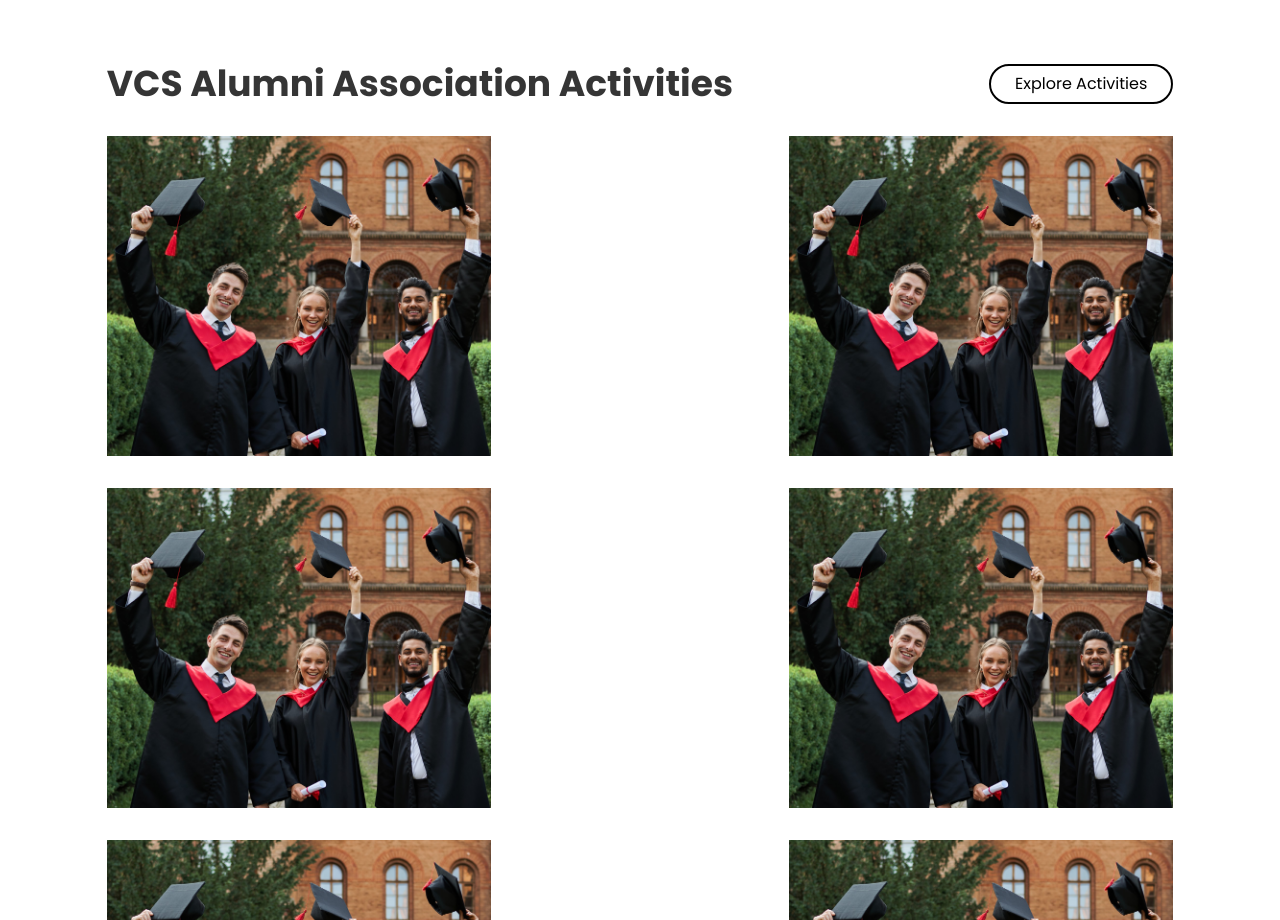
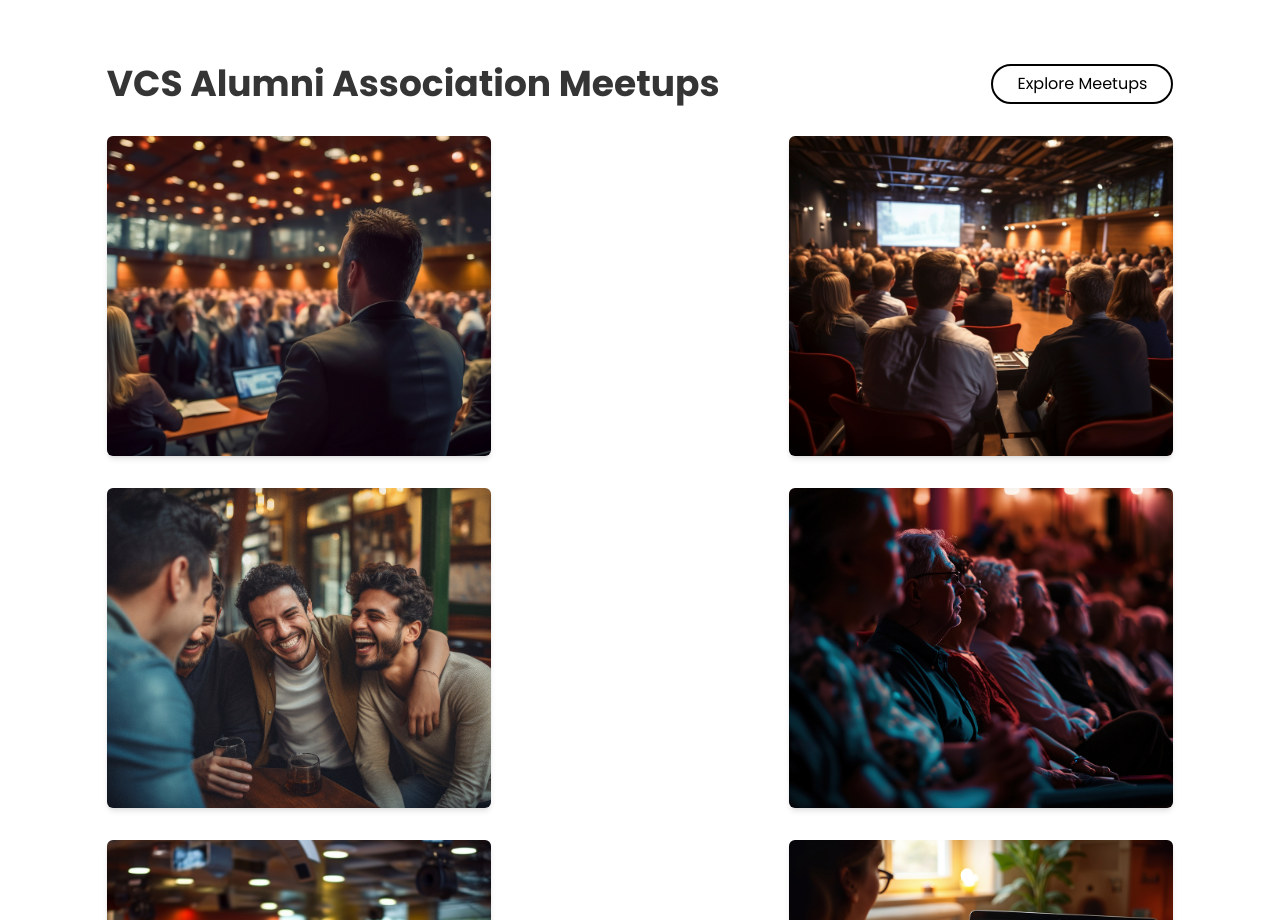
Before and after one commit to the-bipu/vcs-alumni, a Next.js app: page / in a window 1280 px wide. Shown: the part 1880-2800 px from the top of the page. Built offline with nearby package versions, Linux system fonts and the light colour scheme; no server answers.

Commit message:
fix assets

```diff
--- a/pages/about.tsx
+++ b/pages/about.tsx
@@ -38,7 +38,7 @@ export default function About() {
                     <div className='flex flex-col gap-8 w-full h-auto items-center justify-center py-20'>
                         <div className='md:w-10/12 w-11/12 h-auto flex md:flex-row flex-col items-center justify-center gap-8'>
                             <div className='md:w-1/2 w-full h-auto flex items-center justify-center'>
-                                <Image src={'/bg/alumni.jpg'} alt='sphere' width={550} height={550} priority={true} className='w-full h-96 object-cover' />
+                                <Image src={'/connect/about.jpg'} alt='sphere' width={550} height={550} priority={true} className='w-full h-96 object-cover rounded-md shadow-md' />
                             </div>
                             <div className='md:w-1/2 w-full h-auto flex flex-col items-start justify-center'>
                                 <h2 className='md:text-4xl text-3xl font-bold text-[#353535] mb-4'>VCS Alumni Association</h2>
@@ -86,7 +86,7 @@ export default function About() {
                                 </p>
                             </div>
                             <div className='md:w-1/2 w-full h-auto flex items-center justify-center'>
-                                <Image src={'/bg/alumni.jpg'} alt='sphere' width={550} height={550} priority={true} className='w-full h-80 object-cover' />
+                                <Image src={'/about/director.jpg'} alt='sphere' width={550} height={550} priority={true} className='w-full h-96 object-cover shadow-md rounded-md' />
                             </div>
                         </div>
                         <div className='md:w-10/12 w-11/12 h-auto flex flex-col items-center justify-center text-base text-black text-justify'>
--- a/pages/contact.tsx
+++ b/pages/contact.tsx
@@ -53,7 +53,7 @@ export default function Contact() {
                         <div className='md:w-10/12 w-11/12 h-auto flex md:flex-row flex-col items-start justify-center gap-8 py-10'>
 
                             <div className='md:w-1/2 w-full h-full flex flex-col gap-8 md:items-start items-center justify-center py-6'>
-                                <Image src={'/bg/alumni.jpg'} alt='sphere' width={550} height={550} priority={true} className='w-full h-80 object-cover rounded shadow' />
+                                <Image src={'/connect/reach-us.png'} alt='sphere' width={550} height={550} priority={true} className='w-full h-105 object-cover rounded shadow' />
                                 <div className='flex md:flex-row flex-col md:gap-10 gap-4 items-center text-[#1a1a1a]'>
                                     <Link href='/' className='cursor-pointer'>
                                         <Image src='/logo/vcs-logo.svg' alt='logo vaishali central school' width={200} height={80} className='md:w-28 w-24' />
--- a/pages/gallery.tsx
+++ b/pages/gallery.tsx
@@ -44,12 +44,12 @@ export default function Gallery() {
                                 </p>
                             </div>
                             <div className='w-full h-auto flex flex-row flex-wrap items-center justify-between gap-8'>
-                                <Image src={'/bg/alumni.jpg'} alt='sphere' width={550} height={550} priority={true} className='w-96 h-80 object-cover' />
-                                <Image src={'/bg/alumni.jpg'} alt='sphere' width={550} height={550} priority={true} className='w-96 h-80 object-cover' />
-                                <Image src={'/bg/alumni.jpg'} alt='sphere' width={550} height={550} priority={true} className='w-96 h-80 object-cover' />
-                                <Image src={'/bg/alumni.jpg'} alt='sphere' width={550} height={550} priority={true} className='w-96 h-80 object-cover' />
-                                <Image src={'/bg/alumni.jpg'} alt='sphere' width={550} height={550} priority={true} className='w-96 h-80 object-cover' />
-                                <Image src={'/bg/alumni.jpg'} alt='sphere' width={550} height={550} priority={true} className='w-96 h-80 object-cover' />
+                                <Image src={'/gallery/gallery1.jpg'} alt='sphere' width={550} height={550} priority={true} className='w-96 h-80 object-cover rounded-md shadow-md' />
+                                <Image src={'/gallery/gallery2.jpg'} alt='sphere' width={550} height={550} priority={true} className='w-96 h-80 object-cover rounded-md shadow-md' />
+                                <Image src={'/gallery/gallery3.jpg'} alt='sphere' width={550} height={550} priority={true} className='w-96 h-80 object-cover rounded-md shadow-md' />
+                                <Image src={'/gallery/gallery4.jpg'} alt='sphere' width={550} height={550} priority={true} className='w-96 h-80 object-cover rounded-md shadow-md' />
+                                <Image src={'/gallery/gallery5.jpg'} alt='sphere' width={550} height={550} priority={true} className='w-96 h-80 object-cover rounded-md shadow-md' />
+                                <Image src={'/gallery/gallery6.jpg'} alt='sphere' width={550} height={550} priority={true} className='w-96 h-80 object-cover rounded-md shadow-md' />
                             </div>
                         </div>
                     </div>
@@ -57,15 +57,15 @@ export default function Gallery() {
                     <div className='flex w-full h-auto items-center justify-center py-20 bg-[#eaeaea]'>
                         <div className='md:w-10/12 w-11/12 h-auto flex flex-col items-center justify-center gap-8'>
                             <div className='w-full h-auto flex md:flex-row flex-col md:gap-0 gap-4 items-center justify-between'>
-                                <h2 className='md:text-4xl text-2xl md:text-left text-center font-bold text-[#353535]'>VCS Alumni Association Activities</h2>
+                                <h2 className='md:text-4xl text-2xl md:text-left text-center font-bold text-[#353535]'>VCS Alumni Association Meetups</h2>
                             </div>
                             <div className='w-full h-auto flex flex-row flex-wrap items-center justify-between gap-8'>
-                                <Image src={'/bg/alumni.jpg'} alt='sphere' width={550} height={550} priority={true} className='w-96 h-80 object-cover' />
-                                <Image src={'/bg/alumni.jpg'} alt='sphere' width={550} height={550} priority={true} className='w-96 h-80 object-cover' />
-                                <Image src={'/bg/alumni.jpg'} alt='sphere' width={550} height={550} priority={true} className='w-96 h-80 object-cover' />
-                                <Image src={'/bg/alumni.jpg'} alt='sphere' width={550} height={550} priority={true} className='w-96 h-80 object-cover' />
-                                <Image src={'/bg/alumni.jpg'} alt='sphere' width={550} height={550} priority={true} className='w-96 h-80 object-cover' />
-                                <Image src={'/bg/alumni.jpg'} alt='sphere' width={550} height={550} priority={true} className='w-96 h-80 object-cover' />
+                                <Image src={'/meetups/meetup1.jpg'} alt='sphere' width={550} height={550} priority={true} className='w-96 h-80 object-cover rounded-md shadow-md' />
+                                <Image src={'/meetups/meetup2.jpg'} alt='sphere' width={550} height={550} priority={true} className='w-96 h-80 object-cover rounded-md shadow-md' />
+                                <Image src={'/meetups/meetup3.jpg'} alt='sphere' width={550} height={550} priority={true} className='w-96 h-80 object-cover rounded-md shadow-md' />
+                                <Image src={'/meetups/meetup4.jpg'} alt='sphere' width={550} height={550} priority={true} className='w-96 h-80 object-cover rounded-md shadow-md' />
+                                <Image src={'/meetups/meetup5.jpg'} alt='sphere' width={550} height={550} priority={true} className='w-96 h-80 object-cover rounded-md shadow-md' />
+                                <Image src={'/meetups/meetup6.jpg'} alt='sphere' width={550} height={550} priority={true} className='w-96 h-80 object-cover rounded-md shadow-md' />
                             </div>
                         </div>
                     </div>
--- a/pages/guidance.tsx
+++ b/pages/guidance.tsx
@@ -44,10 +44,10 @@ export default function Guidance() {
                     <div className='flex flex-col gap-8 w-full h-auto items-center justify-center py-20'>
                         <div className='md:w-10/12 w-11/12 h-auto flex md:flex-row flex-col items-center justify-center gap-8'>
                             <div className='md:w-1/2 w-full h-auto flex items-center justify-center'>
-                                <Image src={'/bg/alumni.jpg'} alt='sphere' width={550} height={550} priority={true} className='w-full h-80 object-cover border-8 border-white rounded-md shadow-md' />
+                                <Image src={'/career/career.jpg'} alt='sphere' width={550} height={550} priority={true} className='w-full h-96 object-cover rounded-md shadow-md' />
                             </div>
                             <div className='md:w-1/2 w-full h-auto flex flex-col items-start justify-center'>
-                                <h1 className='md:text-4xl text-2xl font-bold text-[#353535] mb-2'>Career Guidance from Alumni</h1>
+                                <h1 className='md:text-4xl text-2xl font-bold text-[#353535] mb-4'>Career Guidance from Alumni</h1>
                                 <p className='text-base text-black text-justify'>
                                     Navigating the journey from school to a successful career can be challenging, but with the right guidance, the path becomes much clearer. Our distinguished alumni, who have excelled in various fields, are here to mentor and support current students and fellow graduates. Their experiences serve as a roadmap to success, providing valuable insights into industry trends, skill development, and career opportunities.
                                     <br /><br />
--- a/pages/index.tsx
+++ b/pages/index.tsx
@@ -8,7 +8,7 @@ import { UserContext } from '@/context/userContext';
 export default function Home() {
     const { setActiveTab } = useContext(UserContext);
     useEffect(() => {
-      setActiveTab('home');
+        setActiveTab('home');
     }, [setActiveTab]);
 
 
@@ -44,7 +44,7 @@ export default function Home() {
                     <div className='flex w-full h-auto items-center justify-center py-20'>
                         <div className='md:w-10/12 w-11/12 h-auto flex md:flex-row flex-col items-center justify-center gap-8'>
                             <div className='md:w-1/2 w-full h-auto flex items-center justify-center'>
-                                <Image src={'/bg/alumni.jpg'} alt='sphere' width={550} height={550} priority={true} className='w-full h-105 object-cover' />
+                                <Image src={'/connect/about.jpg'} alt='sphere' width={550} height={550} priority={true} className='w-full h-105 object-cover shadow-md rounded-md' />
                             </div>
                             <div className='md:w-1/2 w-full h-auto flex flex-col items-start justify-center'>
                                 <h2 className='md:text-4xl text-3xl font-bold text-[#353535] mb-4'>VCS Alumni Association</h2>
@@ -90,7 +90,7 @@ export default function Home() {
                                 </Link>
                             </div>
                             <div className='md:w-1/2 w-full h-auto flex items-center justify-center'>
-                                <Image src={'/bg/alumni.jpg'} alt='sphere' width={550} height={550} priority={true} className='w-full h-105 object-cover' />
+                                <Image src={'/about/director.jpg'} alt='sphere' width={550} height={550} priority={true} className='w-full h-105 object-cover shadow-md rounded-md' />
                             </div>
                         </div>
                     </div>
@@ -98,29 +98,29 @@ export default function Home() {
                     <div className='flex w-full h-auto items-center justify-center py-20'>
                         <div className='md:w-10/12 w-11/12 h-auto flex flex-col items-center justify-center gap-8'>
                             <div className='w-full h-auto flex md:flex-row flex-col md:gap-0 gap-4 items-center justify-between'>
-                                <h2 className='md:text-4xl text-2xl md:text-left text-center font-bold text-[#353535]'>VCS Alumni Association Activities</h2>
+                                <h2 className='md:text-4xl text-2xl md:text-left text-center font-bold text-[#353535]'>VCS Alumni Association Meetups</h2>
                                 <Link href={'/gallery'}>
                                     <button
                                         className='px-6 py-1.5 transition-all bg-transparent hover:bg-black text-black hover:text-[#fff] text-semibold border-2 border-[#000] rounded-full'
                                     >
-                                        Explore Activities
+                                        Explore Meetups
                                     </button>
                                 </Link>
                             </div>
                             <div className='w-full h-auto flex flex-row flex-wrap items-center justify-between gap-8'>
-                                <Image src={'/bg/alumni.jpg'} alt='sphere' width={550} height={550} priority={true} className='w-96 h-80 object-cover' />
-                                <Image src={'/bg/alumni.jpg'} alt='sphere' width={550} height={550} priority={true} className='w-96 h-80 object-cover' />
-                                <Image src={'/bg/alumni.jpg'} alt='sphere' width={550} height={550} priority={true} className='w-96 h-80 object-cover' />
-                                <Image src={'/bg/alumni.jpg'} alt='sphere' width={550} height={550} priority={true} className='w-96 h-80 object-cover' />
-                                <Image src={'/bg/alumni.jpg'} alt='sphere' width={550} height={550} priority={true} className='w-96 h-80 object-cover' />
-                                <Image src={'/bg/alumni.jpg'} alt='sphere' width={550} height={550} priority={true} className='w-96 h-80 object-cover' />
+                                <Image src={'/meetups/meetup1.jpg'} alt='sphere' width={550} height={550} priority={true} className='w-96 h-80 object-cover rounded-md shadow-md' />
+                                <Image src={'/meetups/meetup2.jpg'} alt='sphere' width={550} height={550} priority={true} className='w-96 h-80 object-cover rounded-md shadow-md' />
+                                <Image src={'/meetups/meetup3.jpg'} alt='sphere' width={550} height={550} priority={true} className='w-96 h-80 object-cover rounded-md shadow-md' />
+                                <Image src={'/meetups/meetup4.jpg'} alt='sphere' width={550} height={550} priority={true} className='w-96 h-80 object-cover rounded-md shadow-md' />
+                                <Image src={'/meetups/meetup5.jpg'} alt='sphere' width={550} height={550} priority={true} className='w-96 h-80 object-cover rounded-md shadow-md' />
+                                <Image src={'/meetups/meetup6.jpg'} alt='sphere' width={550} height={550} priority={true} className='w-96 h-80 object-cover rounded-md shadow-md' />
                             </div>
                         </div>
                     </div>
 
                     <div className='flex w-full h-auto items-center justify-center bg-[#eaeaea] py-20'>
                         <div className='md:w-10/12 w-11/12 h-auto flex flex-col items-center justify-center gap-8'>
-                        <div className='w-full h-auto flex md:flex-row flex-col md:gap-0 gap-4 items-center justify-between'>
+                            <div className='w-full h-auto flex md:flex-row flex-col md:gap-0 gap-4 items-center justify-between'>
                                 <h2 className='md:text-4xl text-2xl md:text-left text-center font-bold text-[#353535]'>VCS Alumni Association Gallery</h2>
                                 <Link href={'/gallery'}>
                                     <button
@@ -131,12 +131,12 @@ export default function Home() {
                                 </Link>
                             </div>
                             <div className='w-full h-auto flex flex-row flex-wrap items-center justify-between gap-8'>
-                                <Image src={'/bg/alumni.jpg'} alt='sphere' width={550} height={550} priority={true} className='w-96 h-80 object-cover' />
-                                <Image src={'/bg/alumni.jpg'} alt='sphere' width={550} height={550} priority={true} className='w-96 h-80 object-cover' />
-                                <Image src={'/bg/alumni.jpg'} alt='sphere' width={550} height={550} priority={true} className='w-96 h-80 object-cover' />
-                                <Image src={'/bg/alumni.jpg'} alt='sphere' width={550} height={550} priority={true} className='w-96 h-80 object-cover' />
-                                <Image src={'/bg/alumni.jpg'} alt='sphere' width={550} height={550} priority={true} className='w-96 h-80 object-cover' />
-                                <Image src={'/bg/alumni.jpg'} alt='sphere' width={550} height={550} priority={true} className='w-96 h-80 object-cover' />
+                                <Image src={'/gallery/gallery1.jpg'} alt='sphere' width={550} height={550} priority={true} className='w-96 h-80 object-cover rounded-md shadow-md' />
+                                <Image src={'/gallery/gallery2.jpg'} alt='sphere' width={550} height={550} priority={true} className='w-96 h-80 object-cover rounded-md shadow-md' />
+                                <Image src={'/gallery/gallery3.jpg'} alt='sphere' width={550} height={550} priority={true} className='w-96 h-80 object-cover rounded-md shadow-md' />
+                                <Image src={'/gallery/gallery4.jpg'} alt='sphere' width={550} height={550} priority={true} className='w-96 h-80 object-cover rounded-md shadow-md' />
+                                <Image src={'/gallery/gallery5.jpg'} alt='sphere' width={550} height={550} priority={true} className='w-96 h-80 object-cover rounded-md shadow-md' />
+                                <Image src={'/gallery/gallery6.jpg'} alt='sphere' width={550} height={550} priority={true} className='w-96 h-80 object-cover rounded-md shadow-md' />
                             </div>
                         </div>
                     </div>
```
